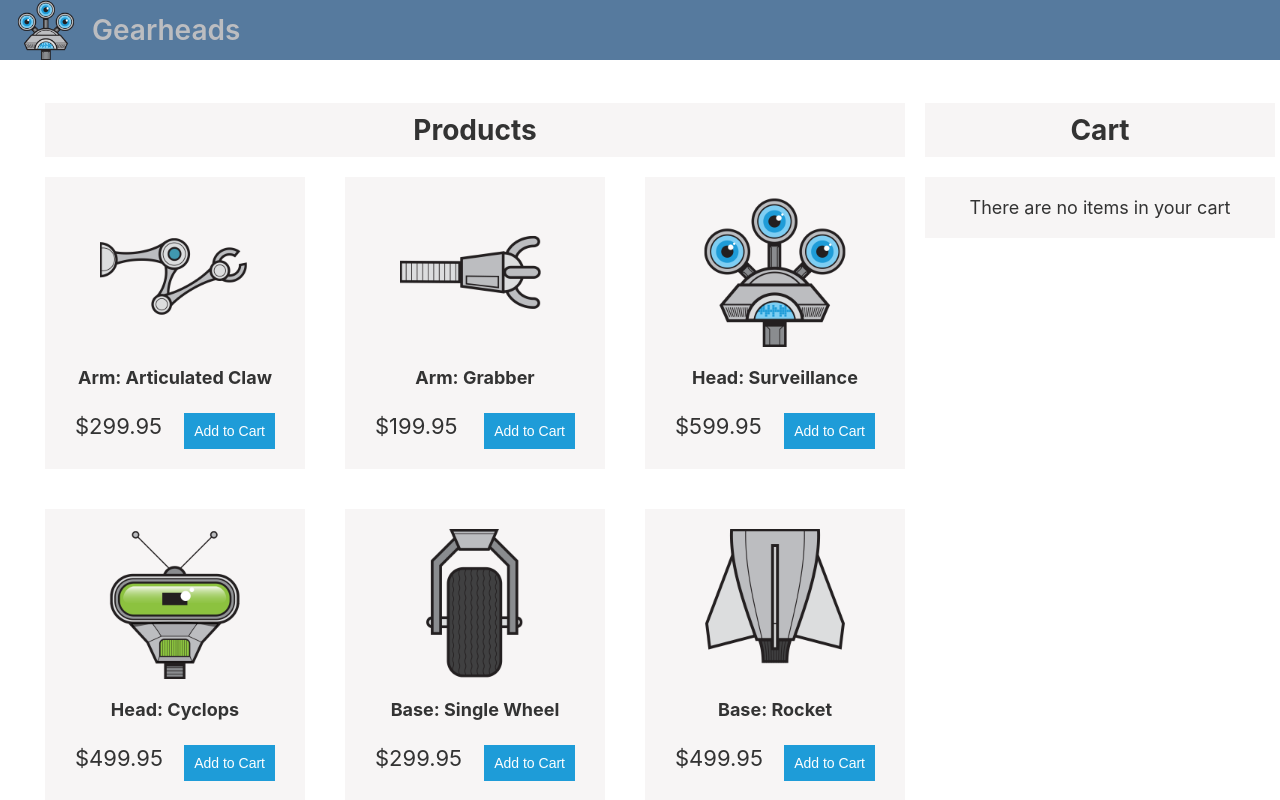
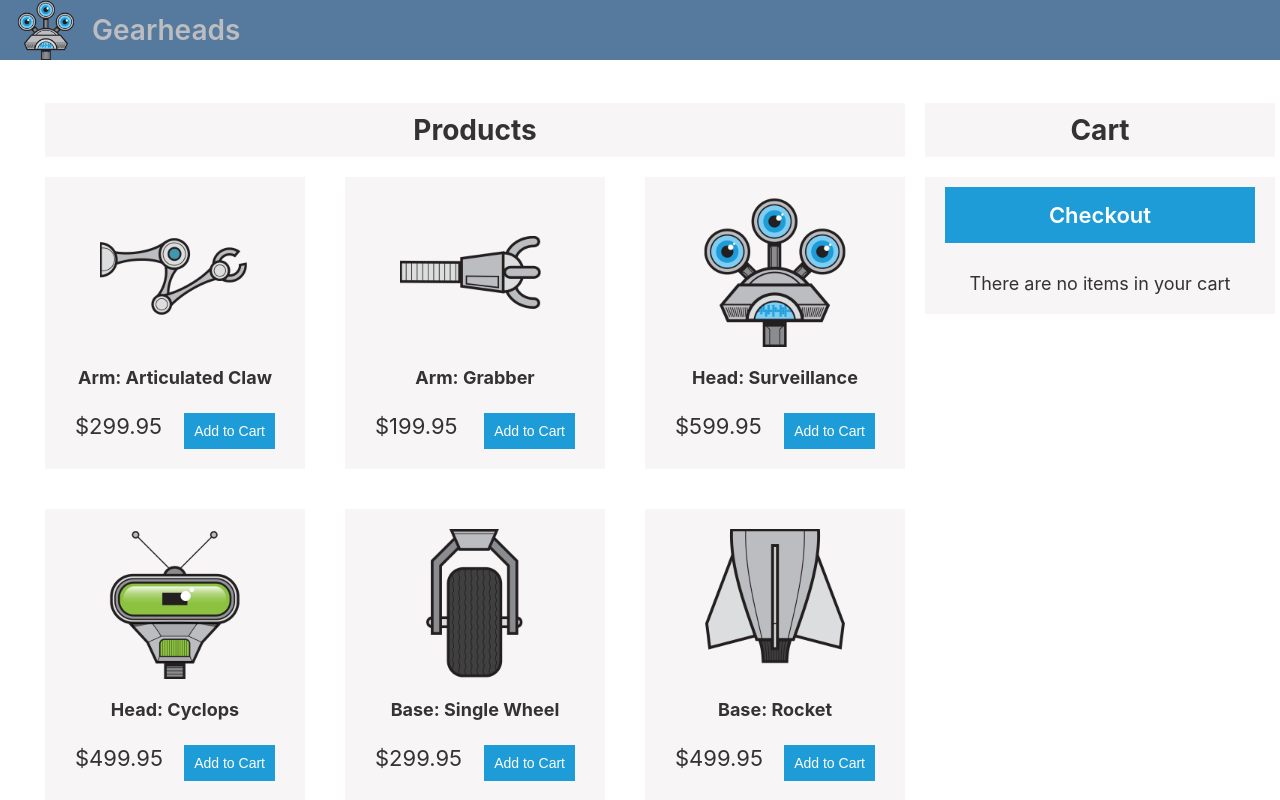
Before and after one commit to jmcooper/gearheads, an Angular app: page /products in a window 1280 px wide. Shown: the top 800 px of the page. Built offline with nearby package versions, Linux system fonts and the light colour scheme.

Commit message:
Extract cart component

```diff
--- a/src/app/app.module.ts
+++ b/src/app/app.module.ts
@@ -7,12 +7,14 @@ import { ProductListingComponent } from './products/product-listing.component';
 import { CheckoutComponent } from './checkout/checkout.component';
 import { appRoutes } from './routes';
 import { CartService } from './checkout/cart.service';
+import { CartComponent } from './checkout/cart.component';
 
 @NgModule({
   declarations: [
     AppComponent,
     ProductListingComponent,
-    CheckoutComponent
+    CheckoutComponent,
+    CartComponent
   ],
   imports: [
     BrowserModule,
--- /dev/null
+++ b/src/app/checkout/cart.component.css
@@ -0,0 +1,54 @@
+.cart {
+  width:350px;
+}
+
+.empty-cart {
+  display:flex;
+  justify-content: center;
+  padding: 20px;
+  font-size:18px;
+}
+.cart-items {
+  display:flex;
+  flex-direction: column;
+  margin-top: 20px;
+  background-color: #f7f5f5;
+  justify-content: space-around;
+}
+
+.cart-items:first-child {
+  margin-top: 0px;
+}
+
+.cart-item {
+  display: flex;
+  justify-content: space-between;
+  font-size: 18px;
+  font-weight: 600;
+  padding: 10px 20px;
+}
+
+.cart-item:last-child {
+  padding-bottom:20px;
+}
+
+.cart-item img {
+  width: 50px;
+}
+
+.cart-text {
+  display: flex;
+  align-items: center;
+  text-align: left;
+}
+
+.cart-total {
+  margin-top: 10px;
+  border-top: 1px solid rgb(216, 216, 216);
+  flex-direction: row-reverse;
+  font-size: 18px;
+}
+
+.cart-total-label {
+  margin-right:20px;
+}
--- /dev/null
+++ b/src/app/checkout/cart.component.html
@@ -0,0 +1,13 @@
+<div>
+  <div class="cart-items">
+    <div class="empty-cart" *ngIf="cart.length === 0">There are no items in your cart</div>
+    <div class="cart-item" *ngFor="let cartItem of cart">
+      <img [src]="cartItem.imageUrl" />
+      <div class="cart-text">{{cartItem.title}}</div>
+      <div class="cart-text">{{cartItem.price | currency}}</div>
+    </div>
+    <div class="cart-item cart-total" *ngIf="cart.length > 0">
+      <div><span class="cart-total-label">Cart Total:</span> {{getCartTotal() | currency}}</div>
+    </div>
+  </div>
+</div>
--- /dev/null
+++ b/src/app/checkout/cart.component.ts
@@ -0,0 +1,22 @@
+import { Component } from '@angular/core';
+import { CartService } from './cart.service';
+
+@Component({
+  selector: 'cart',
+  templateUrl: './cart.component.html',
+  styleUrls: ['./cart.component.css']
+})
+export class CartComponent {
+  cart: any;
+
+  constructor(private cartService: CartService) {
+    this.cart = cartService.getCart();
+  }
+
+  getCartTotal() {
+    return this.cart.reduce((acc, product) => { return acc += product.price; }, 0);
+  }
+
+
+
+}
--- a/src/app/checkout/checkout.component.css
+++ b/src/app/checkout/checkout.component.css
@@ -0,0 +1,8 @@
+.content {
+  display:flex;
+  justify-content: center;
+  width:100%;
+}
+.checkout {
+  width: 600px;
+}
--- a/src/app/checkout/checkout.component.html
+++ b/src/app/checkout/checkout.component.html
@@ -1,3 +1,6 @@
-<div>
-  Checkout
+<div class="content">
+  <div class="checkout">
+    <h1 class="section-header">Cart</h1>
+    <cart></cart>
+  </div>
 </div>
--- a/src/app/products/product-listing.component.css
+++ b/src/app/products/product-listing.component.css
@@ -38,14 +38,6 @@
   font-size: 22px;
 }
 
-.section-header {
-  display: flex;
-  justify-content: center;
-  background-color: #f7f5f5;
-  padding: 10px;
-  margin-bottom: 0;
-}
-
 .products .section-header {
   margin-right: 20px;
   margin-left: 20px;
@@ -53,60 +45,23 @@
 
 .cart {
   width:350px;
-  height: 100%;
 }
 
-.empty-cart {
-  display:flex;
+.checkout {
+  display: flex;
   justify-content: center;
-  padding: 20px;
-  font-size:18px;
-}
-.cart-items {
-  display:flex;
-  flex-direction: column;
-  margin-top: 20px;
-  background-color: #f7f5f5;
-  justify-content: space-around;
-}
-
-.cart-item {
-  display: flex;
-  justify-content: space-between;
   font-size: 18px;
   font-weight: 600;
   padding: 10px 20px;
+  background-color: #f7f5f5;
+  margin-bottom: 0;
+  margin-top: 20px;
 }
 
-.cart-item .button-cta {
+.checkout .button-cta {
   text-decoration: none;
   text-align: center;
   width: 100%;
   font-size: 22px;
   padding: 15px;
 }
-
-.cart-item:last-child {
-  padding-bottom:20px;
-}
-
-.cart-item img {
-  width: 50px;
-}
-
-.cart-text {
-  display: flex;
-  align-items: center;
-  text-align: left;
-}
-
-.cart-total {
-  margin-top: 10px;
-  border-top: 1px solid rgb(216, 216, 216);
-  flex-direction: row-reverse;
-  font-size: 18px;
-}
-
-.cart-total-label {
-  margin-right:20px;
-}
--- a/src/app/products/product-listing.component.html
+++ b/src/app/products/product-listing.component.html
@@ -14,18 +14,9 @@
   </div>
   <div class="cart">
     <h1 class="section-header">Cart</h1>
-    <div class="cart-items">
-      <div class="empty-cart" *ngIf="cart.length === 0">There are no items in your cart</div>
-      <div class="cart-item" *ngIf="cart.length > 0"><a [routerLink]="['/checkout']" class="button-cta">Checkout</a>
-      </div>
-      <div class="cart-item" *ngFor="let cartItem of cart">
-        <img [src]="cartItem.imageUrl" />
-        <div class="cart-text">{{cartItem.title}}</div>
-        <div class="cart-text">{{cartItem.price | currency}}</div>
-      </div>
-      <div class="cart-item cart-total" *ngIf="cart.length > 0">
-        <div><span class="cart-total-label">Cart Total:</span> {{getCartTotal() | currency}}</div>
-      </div>
+    <div class="checkout">
+      <a [routerLink]="['/checkout']" class="button-cta">Checkout</a>
     </div>
+    <cart></cart>
   </div>
 </div>
--- a/src/app/products/product-listing.component.ts
+++ b/src/app/products/product-listing.component.ts
@@ -7,20 +7,15 @@ import { CartService } from '../checkout/cart.service';
   styleUrls: ['./product-listing.component.css']
 })
 export class ProductListingComponent {
-  cart: any;
+  cart: any = [];
 
   constructor(private cartService: CartService) {
-    this.cart = cartService.getCart();
+    this.cart = cartService
   }
 
   addToCart(product) {
     this.cartService.addToCart(product);
   }
-
-  getCartTotal() {
-    return this.cart.reduce((acc, product) => { return acc += product.price; }, 0);
-  }
-
 
   products = [
     {
--- a/src/styles.css
+++ b/src/styles.css
@@ -14,3 +14,11 @@ p {
 .button-cta:hover {
   color: rgb(186, 223, 240);
 }
+
+.section-header {
+  display: flex;
+  justify-content: center;
+  background-color: #f7f5f5;
+  padding: 10px;
+  margin-bottom: 0;
+}
```
